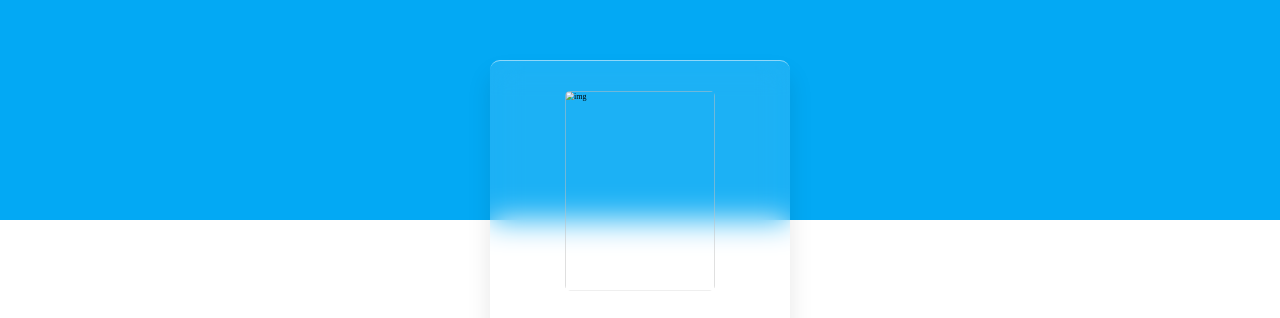
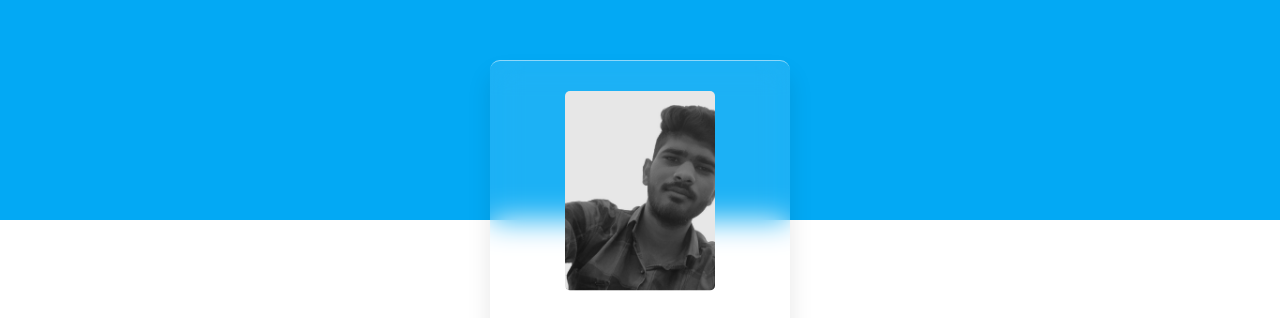
Before and after one commit to Vivekrathod8735/id, a plain HTML site: page index.html in a window 1280 px wide. Shown: the part 140-458 px from the top of the page. Drawn offline with Linux system fonts and the light colour scheme.

Commit message:
Update index.html

```diff
--- a/index.html
+++ b/index.html
@@ -10,7 +10,7 @@
 <body>
   <div class="card">
     <div class="img-bx">
-      <img src="" alt="img" />
+      <img src="Snapchat-1417316998.jpg" alt="img" />
     </div>
     <div class="content">
       <div class="detail">
```
